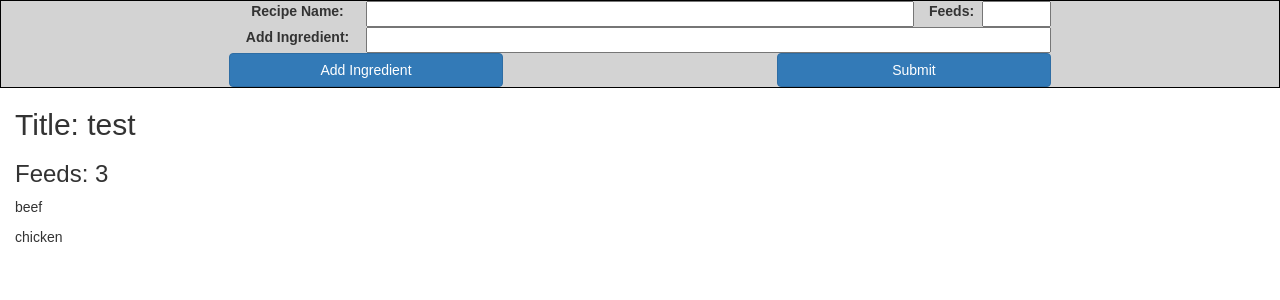
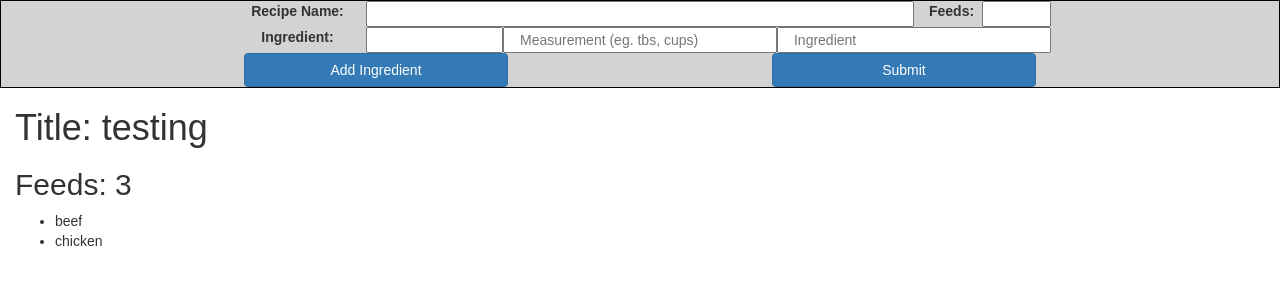
Before and after one commit to BradleyNR/weekly-11-bakers, a React (Create React App) app: page / in a window 1280 px wide. Shown: the top 300 px of the page. Built offline with nearby package versions, Linux system fonts and the light colour scheme.

Commit message:
added ingredient measurements to form and display

```diff
--- a/src/components/Main.js
+++ b/src/components/Main.js
@@ -9,7 +9,7 @@ class Main extends Component {
 
     this.state = {
       recipeList: [
-        {title: 'test', feeds: 3, ingredients: [{ingredient: 'beef'}, {ingredient: 'chicken'}]}
+        {title: 'testing', feeds: 3, ingredients: [{ingredient: 'beef'}, {ingredient: 'chicken'}]}
       ]
     }
   }
--- a/src/components/RecipeDisplay.js
+++ b/src/components/RecipeDisplay.js
@@ -3,23 +3,41 @@ import React, {Component} from 'react';
 class RecipeDisplay extends Component {
   render(){
     let recipeArray = this.props.recipeList;
-    let recipeRender = recipeArray.map((item, index) => {
-      return(
-        <div key={index}>
-          <h2>Title: {item.title}</h2>
-          <h3>Feeds: {item.feeds}</h3>
-          <p>{item.ingredients[0].ingredient}</p>
-          <p>{item.ingredients[1].ingredient}</p>
-        </div>
-      )
-    });
+    let recipeList = recipeArray.map((item, index) => {
+      return <RecipeListItem key={index} recipe={item} />
+    })
 
     return (
       <div>
-        {recipeRender}
+        {recipeList}
       </div>
     )
   }
 }
 
+function RecipeListItem(props){
+  let recipe = props.recipe;
+  let ingredientComponents = recipe.ingredients.map(function(ingredient, index){
+      return <Ingredients key={index} ingredient={ingredient} />
+  });
+
+  return (
+    <div>
+      <h1>Title: {recipe.title}</h1>
+      <h2>Feeds: {recipe.feeds}</h2>
+      <ul>
+        {ingredientComponents}
+      </ul>
+    </div>
+  )
+}
+
+function Ingredients(props){
+  let ingredient = props.ingredient;
+  return (
+    <li>{ingredient.ingredientAmount} {ingredient.ingredientMeasure} {ingredient.ingredient}</li>
+  )
+}
+
+
 export default RecipeDisplay;
--- a/src/components/RecipeForm.js
+++ b/src/components/RecipeForm.js
@@ -8,6 +8,8 @@ class RecipeForm extends Component {
       title: '',
       feeds: '',
       ingredient: '',
+      ingredientAmount: '',
+      ingredientMeasure: '',
       ingredients: []
     }
   }
@@ -30,11 +32,29 @@ class RecipeForm extends Component {
     console.log('Ingredient: ', this.state.ingredient);
   }
 
+  handleIngredientAmount = (e) => {
+    e.preventDefault();
+    this.setState({ingredientAmount: e.target.value})
+  }
+
+  handleIngredientMeasure = (e) => {
+    e.preventDefault();
+    this.setState({ingredientMeasure: e.target.value})
+  }
+
+
+  // TODO: MAKE SURE TO ADD INGREDIENT AMOUNT AND TYPE
   handleAddIngredient = (e) => {
     e.preventDefault();
     let ingredientsArray = this.state.ingredients;
-    ingredientsArray.push({ingredient: this.state.ingredient});
-    this.setState({ingredients: ingredientsArray, ingredient: ''});
+
+    ingredientsArray.push({
+      ingredient: this.state.ingredient,
+      ingredientAmount: this.state.ingredientAmount,
+      ingredientMeasure: this.state.ingredientMeasure
+    });
+
+    this.setState({ingredients: ingredientsArray, ingredient: '', ingredientAmount: '', ingredientMeasure: ''});
     console.log(this.state.ingredients);
   }
 
@@ -55,7 +75,7 @@ class RecipeForm extends Component {
   render(){
     let ingredientsToAdd = this.state.ingredients.map((item, index) => {
       return(
-        <p className='ingredient-to-add col-md-8 col-md-offset-2'>{item.ingredient}</p>
+        <p className='ingredient-to-add col-md-8 col-md-offset-2'>{item.ingredientAmount} {item.ingredientMeasure} {item.ingredient}</p>
       )
     })
     return (
@@ -65,10 +85,16 @@ class RecipeForm extends Component {
           <input onChange={this.handleAddTitle} className='col-md-8' type="text" id='recipe-title' value={this.state.title}/>
           <label htmlFor='feeds' className='col-md-1'>Feeds:</label>
           <input onChange={this.handleAddFeeds} className='col-md-1' type="number" id='feeds' min="1" max="16" value={this.state.feeds} />
-          <label htmlFor='add-item' className='col-md-2'>Add Ingredient:</label>
-          <input onChange={this.handleIngredient} className='col-md-10' type='text' id='add-item' value={this.state.ingredient}/>
-          <button onClick={this.handleAddIngredient} className='col-md-4 btn btn-primary'>Add Ingredient</button>
-          <input type="submit" value="Submit" className='col-md-4 col-md-offset-4 btn btn-primary' />
+
+          <label htmlFor='add-item' className='col-md-2'>Ingredient:</label>
+          <input onChange={this.handleIngredientAmount} className='col-md-2' type="number" id='amount' min="1" max="16" value={this.state.ingredientAmount} />
+          <input onChange={this.handleIngredientMeasure} className='col-md-4' type='text' id='measure' placeholder='Measurement (eg. tbs, cups)' value={this.state.ingredientMeasure}/>
+          <input onChange={this.handleIngredient} className='col-md-4' type='text' id='add-item' placeholder='Ingredient' value={this.state.ingredient}/>
+
+          <div className='col-md-12'>
+            <button onClick={this.handleAddIngredient} className='col-md-4 btn btn-primary'>Add Ingredient</button>
+            <input type="submit" value="Submit" className='col-md-4 col-md-offset-4 btn btn-primary' />
+          </div>
         </form>
         <div className='ingredients-to-add-container row'>
         {ingredientsToAdd}
--- a/src/styles/App.css
+++ b/src/styles/App.css
@@ -4,8 +4,7 @@
   background-color: lightgrey;
 }
 
-.ingredients-to-add-container {
-}
+
 
 .ingredient-to-add {
   border: 1px solid black;
```
